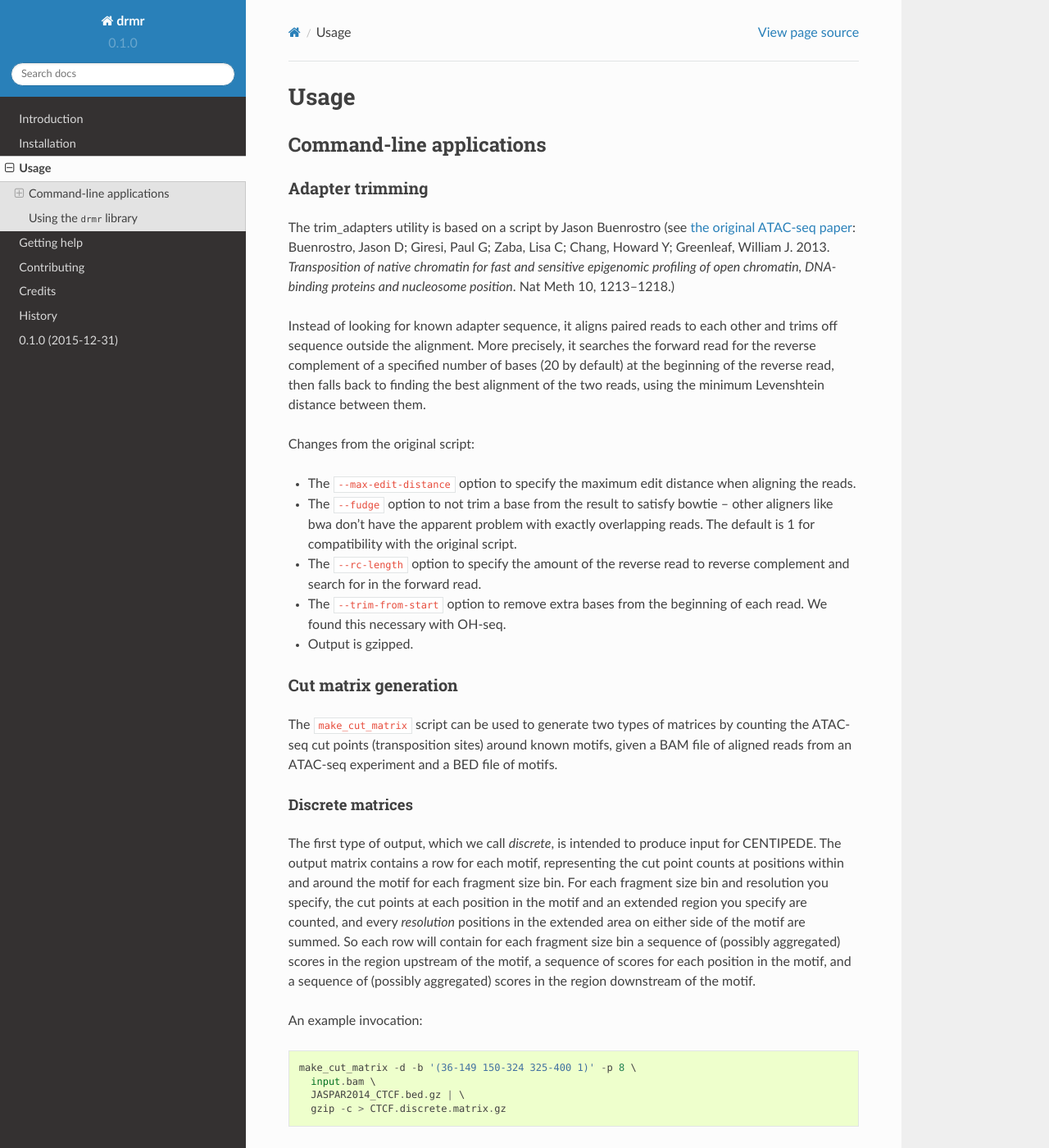
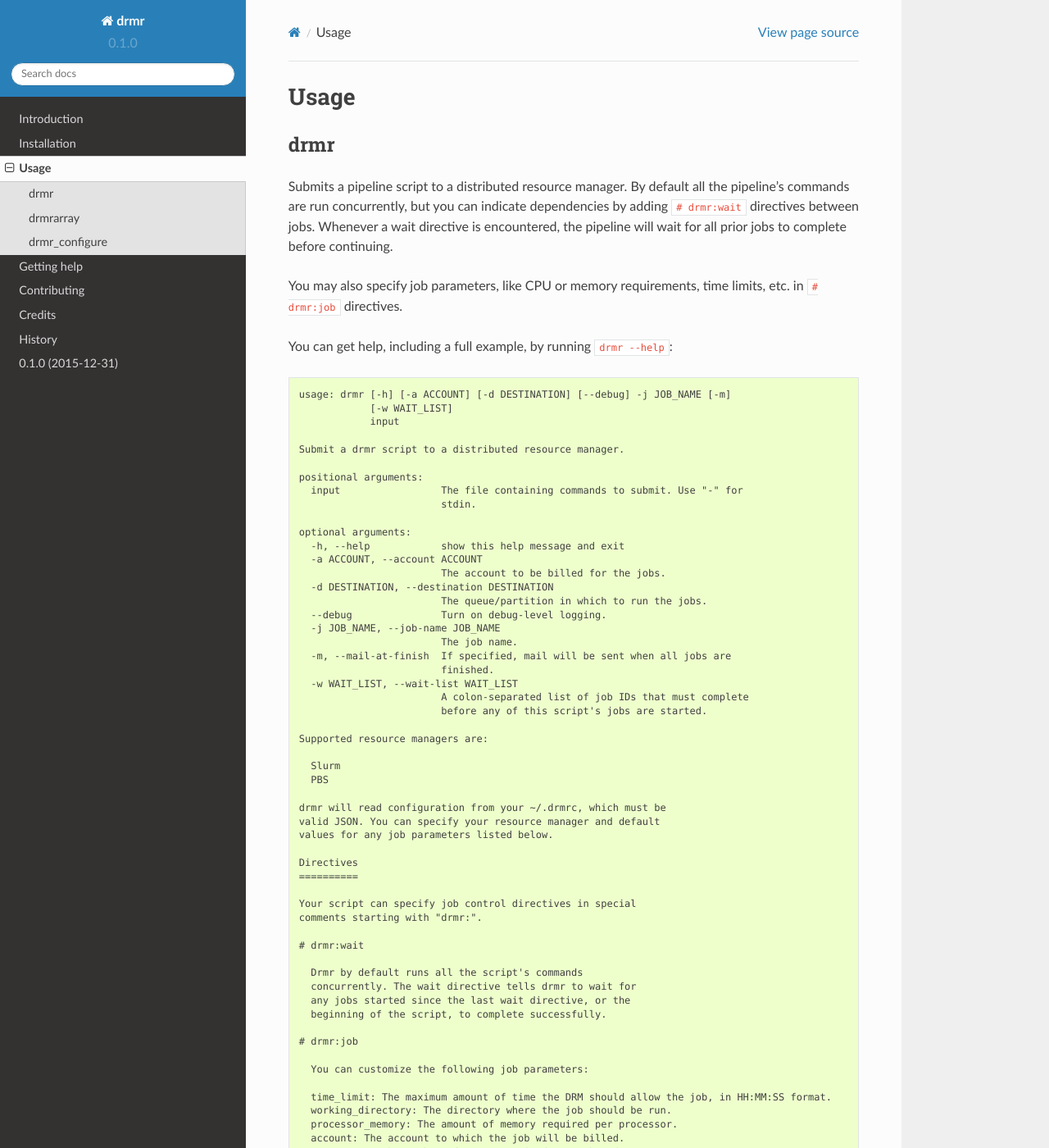
Before and after one commit to ParkerLab/drmr, a Sphinx documentation site: the page built from docs/usage.rst, in a window 1280 px wide and 1400 px high. Shown: the whole window at 82% size. Built offline with Sphinx 7.4.7 and the Read the Docs theme 2.0.0, drawn with Linux system fonts in a browser that asks for light colours; pages that are not in the unit, such as notebooks, are missing from menus; some of the changed text lies outside the part shown.

Commit message:
Fix memory directive. Work on docs.

```diff
--- a/docs/index.rst
+++ b/docs/index.rst
@@ -1,5 +1,5 @@
-drmr: a toolkit for ATAC-seq data
-===================================
+drmr: Simple pipeline management for distributed resource managers.
+===================================================================
 
 .. toctree::
     :maxdepth: 4
--- a/docs/intro.rst
+++ b/docs/intro.rst
@@ -3,29 +3,31 @@ Introduction
 ============
 
 
+Drmr (pronounced 'drummer') lets you write computational pipelines in
+simple shell scripts. It's designed to work with common distributed
+resource management (DRM) systems (Slurm and PBS so far).
+
 What's in the box?
 ------------------
 
-Programs we've found useful in ATAC-seq pipelines
-^^^^^^^^^^^^^^^^^^^^^^^^^^^^^^^^^^^^^^^^^^^^^^^^^
+* drmr
 
-* ``trim_adapters``: based on Jason Buenrostro's utility for trimming
-  Illumina adapters by aligning paired reads to each other.
-* ``make_cut_matrix``: useful in conjunction with CENTIPEDE, and in
-  generating plots of transcription factor binding sites.
-* ``plot_aggregate_matrix.R``: generates plots for motifs given the
-  aggregate output of `make_cut_matrix`
+    The most capable way of submitting jobs, drmr scripts can specify
+    job parameters for each command, and also express dependencies,
+    where the pipeline should wait for previous jobs to complete
+    before continuing.
 
-A Python library you can use in your own tools for processing ATAC-seq data
-^^^^^^^^^^^^^^^^^^^^^^^^^^^^^^^^^^^^^^^^^^^^^^^^^^^^^^^^^^^^^^^^^^^^^^^^^^^
+* drmrarray
 
-The code underpinning our command-line tools has allowed us to make
-our pipelines shorter and faster. Our ATAC-seq scoring functions work
-directly with a BAM file and run in parallel, without the overhead of
-invoking external applications. Particularly if you're trying to
-produce quantitative metrics from your data, starting with your BAM
-files, converting them to BED and bigWig so you can run bigWigSummary,
-you might find your pipeline can be simplified too.
+    For simple scripts whose every command can run concurrently with
+    the same job parameters. If commands have different requirements,
+    use drmr.
+
+* drmr_configure
+
+    A tool to generate the drmr configuration file, ``.drmrc``. It
+    will try to detect your DRM automatically. You can also specify
+    default accounts and destinations for running jobs.
 
 License
 -------
--- a/docs/modules.rst
+++ b/docs/modules.rst
@@ -1,5 +1,5 @@
 drmr
-======
+====
 
 .. toctree::
    :maxdepth: 4
--- a/docs/usage.rst
+++ b/docs/usage.rst
@@ -2,208 +2,271 @@
 Usage
 ========
 
-Command-line applications
-=========================
+drmr
+====
 
-Adapter trimming
-----------------
+Submits a pipeline script to a distributed resource manager. By
+default all the pipeline's commands are run concurrently, but you can
+indicate dependencies by adding ``# drmr:wait`` directives between
+jobs. Whenever a wait directive is encountered, the pipeline will wait
+for all prior jobs to complete before continuing.
 
-The trim_adapters utility is based on a script by Jason Buenrostro
-(see `the original ATAC-seq paper`_: Buenrostro, Jason D; Giresi, Paul
-G; Zaba, Lisa C; Chang, Howard Y; Greenleaf,
-William J. 2013. *Transposition of native chromatin for fast and
-sensitive epigenomic profiling of open chromatin, DNA-binding proteins
-and nucleosome position*. Nat Meth 10, 1213–1218.)
+You may also specify job parameters, like CPU or memory requirements,
+time limits, etc. in ``# drmr:job`` directives.
 
-Instead of looking for known adapter sequence, it aligns paired reads
-to each other and trims off sequence outside the alignment. More
-precisely, it searches the forward read for the reverse complement of
-a specified number of bases (20 by default) at the beginning of the
-reverse read, then falls back to finding the best alignment of the two
-reads, using the minimum Levenshtein distance between them.
+You can get help, including a full example, by running ``drmr --help``::
 
-Changes from the original script:
+    usage: drmr [-h] [-a ACCOUNT] [-d DESTINATION] [--debug] -j JOB_NAME [-m]
+                [-w WAIT_LIST]
+                input
 
-* The ``--max-edit-distance`` option to specify the maximum edit distance
-  when aligning the reads.
-* The ``--fudge`` option to not trim a base from the result to satisfy
-  bowtie -- other aligners like bwa don't have the apparent problem
-  with exactly overlapping reads. The default is 1 for compatibility
-  with the original script.
-* The ``--rc-length`` option to specify the amount of the reverse read to
-  reverse complement and search for in the forward read.
-* The ``--trim-from-start`` option to remove extra bases from the
-  beginning of each read. We found this necessary with OH-seq.
-* Output is gzipped.
+    Submit a drmr script to a distributed resource manager.
 
-Cut matrix generation
----------------------
+    positional arguments:
+      input                 The file containing commands to submit. Use "-" for
+                            stdin.
 
-The ``make_cut_matrix`` script can be used to generate two types of
-matrices by counting the ATAC-seq cut points (transposition sites)
-around known motifs, given a BAM file of aligned reads from an
-ATAC-seq experiment and a BED file of motifs.
+    optional arguments:
+      -h, --help            show this help message and exit
+      -a ACCOUNT, --account ACCOUNT
+                            The account to be billed for the jobs.
+      -d DESTINATION, --destination DESTINATION
+                            The queue/partition in which to run the jobs.
+      --debug               Turn on debug-level logging.
+      -j JOB_NAME, --job-name JOB_NAME
+                            The job name.
+      -m, --mail-at-finish  If specified, mail will be sent when all jobs are
+                            finished.
+      -w WAIT_LIST, --wait-list WAIT_LIST
+                            A colon-separated list of job IDs that must complete
+                            before any of this script's jobs are started.
 
-Discrete matrices
-^^^^^^^^^^^^^^^^^
+    Supported resource managers are:
 
-The first type of output, which we call `discrete`, is intended to
-produce input for CENTIPEDE. The output matrix contains a row for each
-motif, representing the cut point counts at positions within and
-around the motif for each fragment size bin. For each fragment size
-bin and resolution you specify, the cut points at each position in the
-motif and an extended region you specify are counted, and every
-`resolution` positions in the extended area on either side of the
-motif are summed. So each row will contain for each fragment size bin
-a sequence of (possibly aggregated) scores in the region upstream of
-the motif, a sequence of scores for each position in the motif, and a
-sequence of (possibly aggregated) scores in the region downstream of
-the motif.
+      Slurm
+      PBS
 
-An example invocation::
+    drmr will read configuration from your ~/.drmrc, which must be
+    valid JSON. You can specify your resource manager and default
+    values for any job parameters listed below.
 
-  make_cut_matrix -d -b '(36-149 150-324 325-400 1)' -p 8 \
-    input.bam \
-    JASPAR2014_CTCF.bed.gz | \
-    gzip -c > CTCF.discrete.matrix.gz
+    Directives
+    ==========
 
-That would count any reads with lengths between 36-149, 150-324, and
-325-400 from ``input.bam`` whose cut points fell in the specified
-region around motifs from ``JASPAR2014_CTCF.bed.gz``. The cut point
-counts would be recorded for each fragment size bin, at nucleotide
-resolution (with no score aggregation in the extended region around
-each motif). Since the length of the extended region was not
-specified, it would use the default. The program would use eight
-concurrent scoring processes, and the output would wind up in
-CTCF.discrete.matrix.gz.
+    Your script can specify job control directives in special
+    comments starting with "drmr:".
 
-Aggregate matrices
-^^^^^^^^^^^^^^^^^^
+    # drmr:wait
 
-After you've run CENTIPEDE with the resulting `discrete` matrix, and
-identified bound and unbound motifs (perhaps using posterior
-probabilities of at least 0.95 or at most 0.5, respectively), you can
-move on to generating what we call `aggregate` matrices.  These are
-designed for creating a plot of the ATAC-seq signal around a single
-motif.
+      Drmr by default runs all the script's commands
+      concurrently. The wait directive tells drmr to wait for
+      any jobs started since the last wait directive, or the
+      beginning of the script, to complete successfully.
 
-An `aggregate` matrix contains a row for each combination of position,
-fragment size bin, and strand within and around the motif, with
-columns representing the absolute and average cut point counts at each
-position.
+    # drmr:job
 
-An example invocation, using a BED file of bound motifs::
+      You can customize the following job parameters:
 
-  make_cut_matrix -a -b '(36-149 150-324 325-400 1)' -p 8 \
-    input.bam \
-    CTCF_bound.bed.gz | \
-    gzip -c > CTCF_bound.aggregate.matrix.gz
+      time_limit: The maximum amount of time the DRM should allow the job, in HH:MM:SS format.
+      working_directory: The directory where the job should be run.
+      processor_memory: The amount of memory required per processor.
+      account: The account to which the job will be billed.
+      processors: The number of cores required on each node.
+      default: Use the resource manager's default job parameters.
+      destination: The execution environment (queue, partition, etc.) for the job.
+      email: The submitter's email address, for notifications.
+      memory: The amount of memory required on any one node.
+      mail_events: A list of job events (['BEGIN', 'END', 'FAIL']) that will trigger email notifications.
+      nodes: The number of nodes required for the job.
+      job_name: A name for the job.
 
-Do the same for your unbound motifs, and you're ready to plot.
+      Whatever you specify will apply to all jobs after the directive.
 
-Binning
-^^^^^^^
+      To revert to default parameters, use:
 
-For either matrix, we count cut points in groups of bins according to
-the length of the reads' fragments, with optional reduction of scores
-in regions around motifs to a resolution you specify for each
-group. This is regrettably complex to explain, so I will resort to
-crude pictures.
+      # drmr:job default
 
-Assume you want to count cut points from fragments with lengths in the
-following ranges at different resolutions:
+      To request 4 CPUs, 8GB of memory per processor, and a
+      limit of 12 hours of execution time on one node:
 
-====================  ==========
-Fragment bin group    Resolution
-====================  ==========
-36-149                1
-150-224 and 225-324   2
-325-400               5
-====================  ==========
+      # drmr:job nodes=1 processors=4 processor_memory=8000 time_limit=12:00:00
 
-The command line specification for this scenario would look like
-this::
+    Example
+    =======
 
-  make_cut_matrix -a -b '(36-149 1) (150-224 225-324 2) (325-400 5)' ...
+    A complete example script follows:
 
-Pretend you're scoring a motif 5 bases long, with a 10-base extended
-region on either side, and for simplicity, pretend that each template
-length bin had the same counts of cut points around the motif, shown
-here::
+    #!/bin/bash
 
-  extended region     motif     extended region
-  ------------------- --------- -------------------
-  0 1 2 3 3 4 4 4 4 5 9 2 0 2 7 5 4 4 4 4 3 3 2 1 0
+    #
+    # Example drmr script. It can be run as a normal shell script, or
+    # submitted to a resource manager with the drmr command.
+    #
 
-The matrix would contain scores for each position in the first bin
-group, ``(36-149 1)``::
+    #
+    # You can just write commands as you would in any script. Their output
+    # will be captured in files by the resource manager.
+    #
+    echo thing1
 
-  extended region     motif     extended region
-  ------------------- --------- -------------------
-  0 1 2 3 3 4 4 4 4 5 9 2 0 2 7 5 4 4 4 4 3 3 2 1 0
+    #
+    # You can only use flow control within a command; drmr's parser is not
+    # smart enough to deal with conditionals, or create jobs for each
+    # iteration of a for loop, or anything like that.
+    #
+    # You can do this, but it will just all happen in a single job:
+    #
+    for i in $(seq 1 4); do echo thing${i}; done
 
-The second bin group, ``(150-224 225-324 2)`` would contain sums of
-every two scores in the extended region, plus every score in the motif
-itself::
+    #
+    # Comments are OK.
+    #
+    echo thing2  # even trailing comments
 
-  extended region                 motif     extended region
-  ------------------------------- --------- ------------------------------
-  (0+1) (2+3) (3+4) (4+4) (4 + 5) 9 2 0 2 7 (5+4) (4+4) (4+3) (3+2) (1+ 0)
+    #
+    # Line continuations are OK.
+    #
+    echo thing1 \
+         thing2 \
+         thing3
 
-resulting in::
+    #
+    # Pipes are OK.
+    #
+    echo funicular berry harvester | wc -w
 
-  e.r.      motif     e.r.
-  --------- --------- ---------
-  1 5 7 8 9 9 2 0 2 7 9 8 7 5 1
+    #
+    # The drmr wait directive makes subsequent tasks depend on the
+    # successful completion of all jobs since the last wait directive or
+    # the start of the script.
+    #
 
-Furthermore, since this group contains two bins, what ultimately goes
-into the output matrix would be the entrywise sum of each bin's scores.
+    # drmr:wait
+    echo "And proud we are of all of them."
 
-The scores for the last bin group, ``(325-400 5)``, after adding every
-five scores in the extended region::
+    #
+    # You can specify job parameters:
+    #
 
-    e.r. motif     e.r.
-    ---- --------- ----
-    9 21 9 2 0 2 7 21 9
+    # drmr:job nodes=1 processors=4 processor_memory=8000 time_limit=12:00:00
+    echo "I got mine but I want more."
+
+    #
+    # And revert to the defaults defined by drmr or the resource manager.
+    #
+
+    # drmr:job default
+    echo "This job feels so normal."
+
+    # drmr:wait
+    # drmr:job time_limit=00:15:00
+    echo "All done!"
+
+    # And finally, a job is automatically submitted to wait on all the
+    # other jobs and report success or failure of the entire script.
+    # Its job ID will be printed.
+
+drmrarray
+=========
+
+Submits an entire script in a job array. The script cannot contain
+dependencies. Job parameters can only be specified at the top of the
+script, and will apply to all jobs in the array.
+
+You can get help, including a full example, by running `drmrarray --help`::
+
+    usage: drmrarray [-h] [-a ACCOUNT] [-d DESTINATION] [--debug] [-f] -j JOB_NAME
+                     [-m] [-w WAIT_LIST]
+                     input
+
+    Submit a drmr script to a distributed resource manager as a job array.
+
+    positional arguments:
+      input                 The file containing commands to submit. Use "-" for
+                            stdin.
+
+    optional arguments:
+      -h, --help            show this help message and exit
+      -a ACCOUNT, --account ACCOUNT
+                            The account to be billed for the jobs.
+      -d DESTINATION, --destination DESTINATION
+                            The queue/partition in which to run the jobs.
+      --debug               Turn on debug-level logging.
+      -f, --finish-jobs     If specified, two extra jobs will be queued after the
+                            main array, to indicate success and completion.
+      -j JOB_NAME, --job-name JOB_NAME
+                            The job name.
+      -m, --mail-at-finish  If specified, mail will be sent when all jobs are
+                            finished.
+      -w WAIT_LIST, --wait-list WAIT_LIST
+                            A colon-separated list of job IDs that must complete
+                            before any of this script's jobs are started.
+
+    Supported resource managers are:
+
+      Slurm
+      PBS
+
+    drmr will read configuration from your ~/.drmrc, which must be
+    valid JSON. You can specify your resource manager and default
+    values for any job parameters listed below.
+
+    Directives
+    ==========
+
+    Your script can specify job parameters in special comments starting
+    with "drmr:job".
+
+    # drmr:job
+
+      You can customize the following job parameters:
+
+      time_limit: The maximum amount of time the DRM should allow the job, in HH:MM:SS format.
+      working_directory: The directory where the job should be run.
+      processor_memory: The amount of memory required per processor.
+      account: The account to which the job will be billed.
+      processors: The number of cores required on each node.
+      default: Use the resource manager's default job parameters.
+      destination: The execution environment (queue, partition, etc.) for the job.
+      email: The submitter's email address, for notifications.
+      memory: The amount of memory required on any one node.
+      mail_events: A list of job events (['BEGIN', 'END', 'FAIL']) that will trigger email notifications.
+      nodes: The number of nodes required for the job.
+      job_name: A name for the job.
+
+      Whatever you specify will apply to all jobs after the directive.
+
+      To revert to default parameters, use:
+
+      # drmr:job default
+
+      To request 4 CPUs, 8GB of memory per processor, and a
+      limit of 12 hours of execution time on one node:
+
+      # drmr:job nodes=1 processors=4 processor_memory=8000 time_limit=12:00:00
 
 
-Creating ATAC-seq signal plots for motifs
------------------------------------------
+drmr_configure
+==============
 
-The output of ``make_cut_matrix --aggregate-output`` can be plotted
-with ``plot_aggregate_matrix.R``. Pass it the aggregate output for a
-bound motif, the aggregate output for an unbound motif, a title for
-the plot and the name of the PDF file in which to save the plot.
+Creates the drmr configuration file, `.drmrc`. It will try to detect
+the DRM in use on your system, but you can specify it explicitly, as
+well as a default account or destination for your jobs.
 
-An example of the output produced by::
+usage: drmr_configure [-h] [-a ACCOUNT] [-d DESTINATION] [-o]
+                      [-r RESOURCE_MANAGER]
 
-  plot_aggregate_matrix.R CTCF_bound.aggregate.matrix CTCF_unbound.aggregate.matrix "CTCF regions with motifs oriented by strand" CTCF.pdf
+Generate a drmr configuration file for your local environment.
 
-.. image:: _static/img/CTCF.png
+Help is available by running `drmr_configure --help`::
 
-Using the ``drmr`` library
-============================
-
-There are several modules in the ``drmr`` package that you might
-find useful in processing ATAC-seq data, particularly ``drmr.data``
-and ``drmr.metrics``.
-
-The ``drmr.data`` module simplifies reading and manipulating
-features from BED files. It handles gzipped or uncompressed files
-automatically, and makes it simple to filter aligned segments from a
-BAM file using standard SAM flags. It also makes it easy to read two
-FASTQ files simultaneously, producing a sequence of paired reads.
-
-The ``drmr.metrics`` module makes it easy to measure ATAC-seq cut
-points around a feature.
-
-There are also the ``drmr.command`` and ``drmr.util`` modules,
-which support parsing of our interval specifications and provide some
-generic functional tools used in the other modules.
-
-We've made an effort to ensure the library is completely documented
-(see the :ref:`modindex`). If you find the documentation incomplete or
-unclear, please file a bug report.
-
-
-.. _the original ATAC-seq paper: http://dx.doi.org/10.1038/nmeth.2688
+    optional arguments:
+      -h, --help            show this help message and exit
+      -a ACCOUNT, --account ACCOUNT
+                            The account to which jobs will be charged by default.
+      -d DESTINATION, --destination DESTINATION
+                            The default queue/partition in which to run jobs.
+      -o, --overwrite       Overwrite any existing configuration file.
+      -r RESOURCE_MANAGER, --resource-manager RESOURCE_MANAGER
+                            If you have more than one resource manager available,
+                            you can specify it.
```
Also changed, not shown: README.rst (+8 -10 lines), docs/credits.rst (+1 -14 lines), docs/drmr.drm.rst (added, +10 -0 lines), docs/drmr.rst (added, +37 -0 lines), docs/installation.rst (+4 -5 lines), 1 other file.
